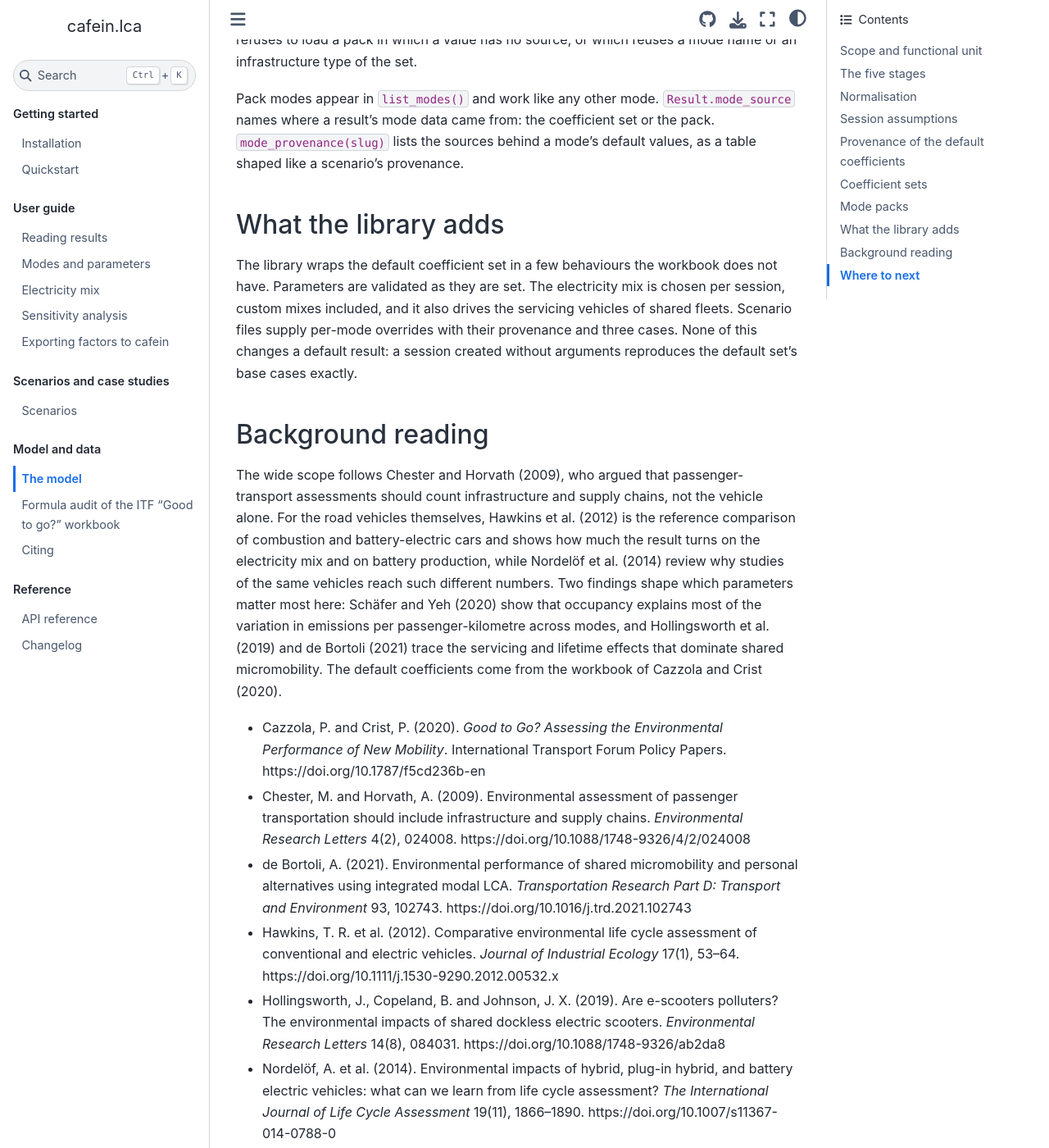
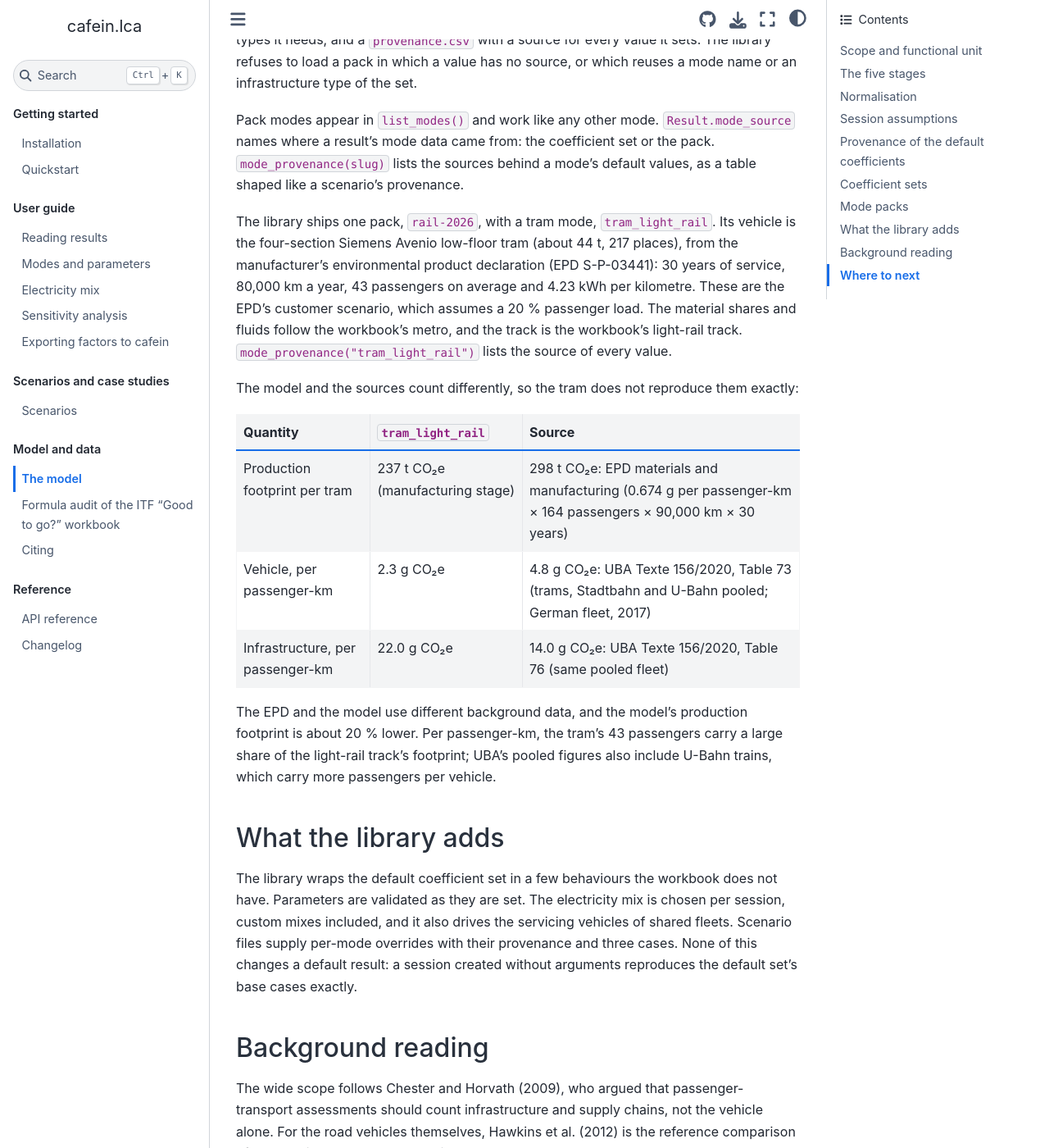
Before and after one commit to cafein-py/cafein.lca, a Sphinx documentation site: the page built from docs/model/model.md, in a window 1280 px wide and 1400 px high, scrolled down 3895 px. Shown: the whole window at 82% size. Built offline with Sphinx 7.4.7 and the Sphinx Book theme 1.1.4, drawn with Linux system fonts in a browser that asks for light colours; the version number is read from the project's files by our own code; some of the changed text lies outside the part shown.

Commit message:
Add a tram/light-rail mode from the Siemens Avenio EPD

```diff
--- a/docs/model/model.md
+++ b/docs/model/model.md
@@ -33,9 +33,10 @@ narrower vehicle assessments often omit, following the argument of
 Chester and Horvath (2009) that passenger-transport assessments should
 include infrastructure and supply chains.
 
-The 56 modes are the base cases of the default coefficient set. Its
-source also carries sensitivity variants of many modes; those are not
-exposed as modes, but they are used in the library's tests.
+56 modes are the base cases of the default coefficient set. Its source
+also carries sensitivity variants of many modes; those are not exposed as
+modes, but they are used in the library's tests. A tram mode comes from
+the library's own mode pack (see [Mode packs](#mode-packs)).
 
 ## The five stages
 
@@ -176,6 +177,31 @@ coefficient set or the pack. `mode_provenance(slug)` lists the sources
 behind a mode's default values, as a table shaped like a scenario's
 provenance.
 
+The library ships one pack, `rail-2026`, with a tram mode,
+`tram_light_rail`. Its vehicle is the four-section Siemens Avenio low-floor
+tram (about 44 t, 217 places), from the manufacturer's environmental product
+declaration (EPD S-P-03441): 30 years of service, 80,000 km a year, 43
+passengers on average and 4.23 kWh per kilometre. These are the EPD's
+customer scenario, which assumes a 20 % passenger load. The material shares
+and fluids follow the workbook's metro, and the track is the workbook's
+light-rail track. `mode_provenance("tram_light_rail")` lists the source of
+every value.
+
+The model and the sources count differently, so the tram does not
+reproduce them exactly:
+
+| Quantity | `tram_light_rail` | Source |
+|---|---|---|
+| Production footprint per tram | 237 t CO₂e (manufacturing stage) | 298 t CO₂e: EPD materials and manufacturing (0.674 g per passenger-km × 164 passengers × 90,000 km × 30 years) |
+| Vehicle, per passenger-km | 2.3 g CO₂e | 4.8 g CO₂e: UBA Texte 156/2020, Table 73 (trams, Stadtbahn and U-Bahn pooled; German fleet, 2017) |
+| Infrastructure, per passenger-km | 22.0 g CO₂e | 14.0 g CO₂e: UBA Texte 156/2020, Table 76 (same pooled fleet) |
+
+The EPD and the model use different background data, and the model's
+production footprint is about 20 % lower. Per passenger-km, the tram's 43
+passengers carry a large share of the light-rail track's footprint; UBA's
+pooled figures also include U-Bahn trains, which carry more passengers per
+vehicle.
+
 ## What the library adds
 
 The library wraps the default coefficient set in a few behaviours the
```
Also changed, not shown: README.md (+7 -4 lines), docs/getting_started/quickstart.md (+2 -2 lines), docs/index.md (+2 -2 lines), docs/model/citing.md (+6 -2 lines), docs/user_guide/modes_and_parameters.md (+5 -3 lines), docs/user_guide/reading_results.md (+1 -1 lines), 7 other files.
